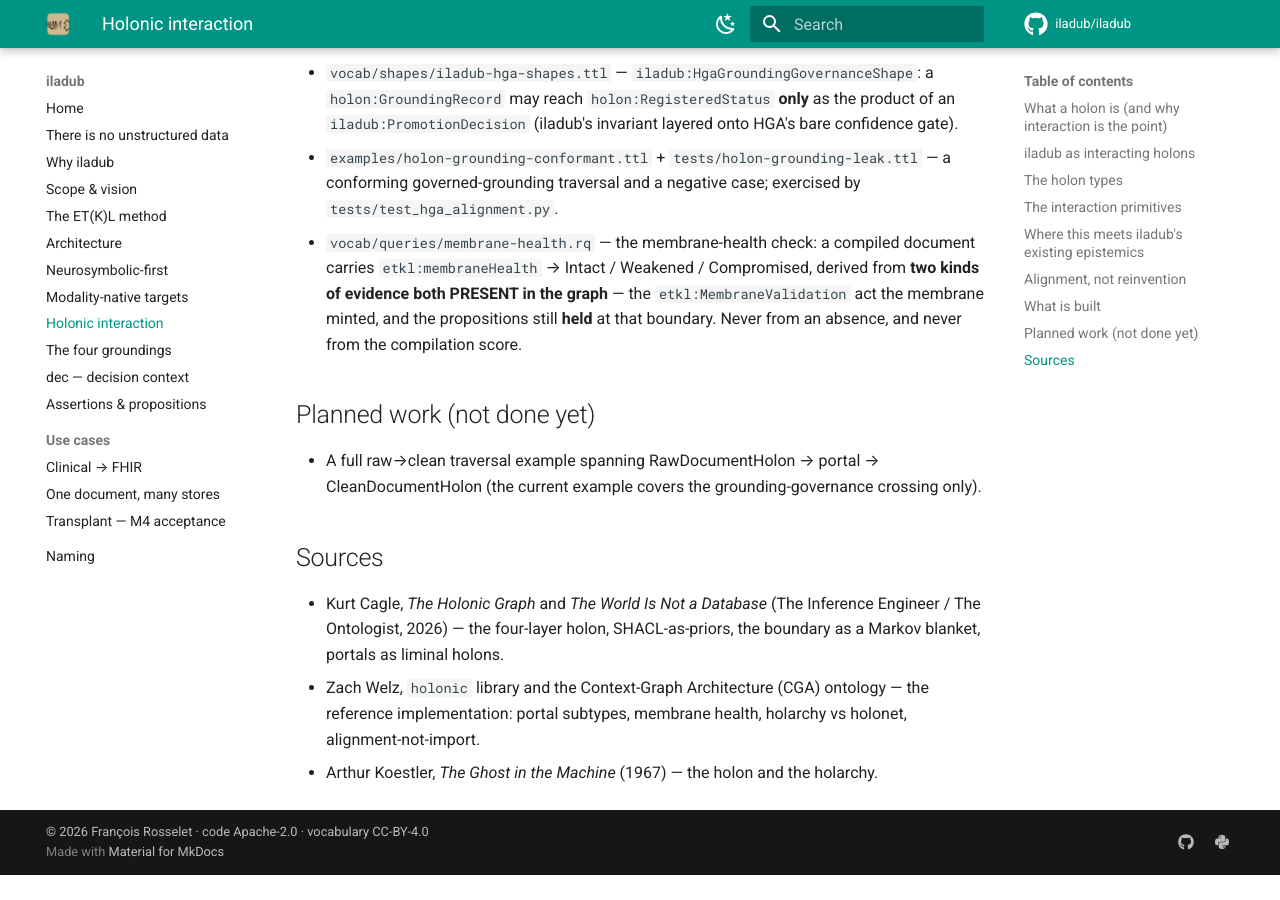
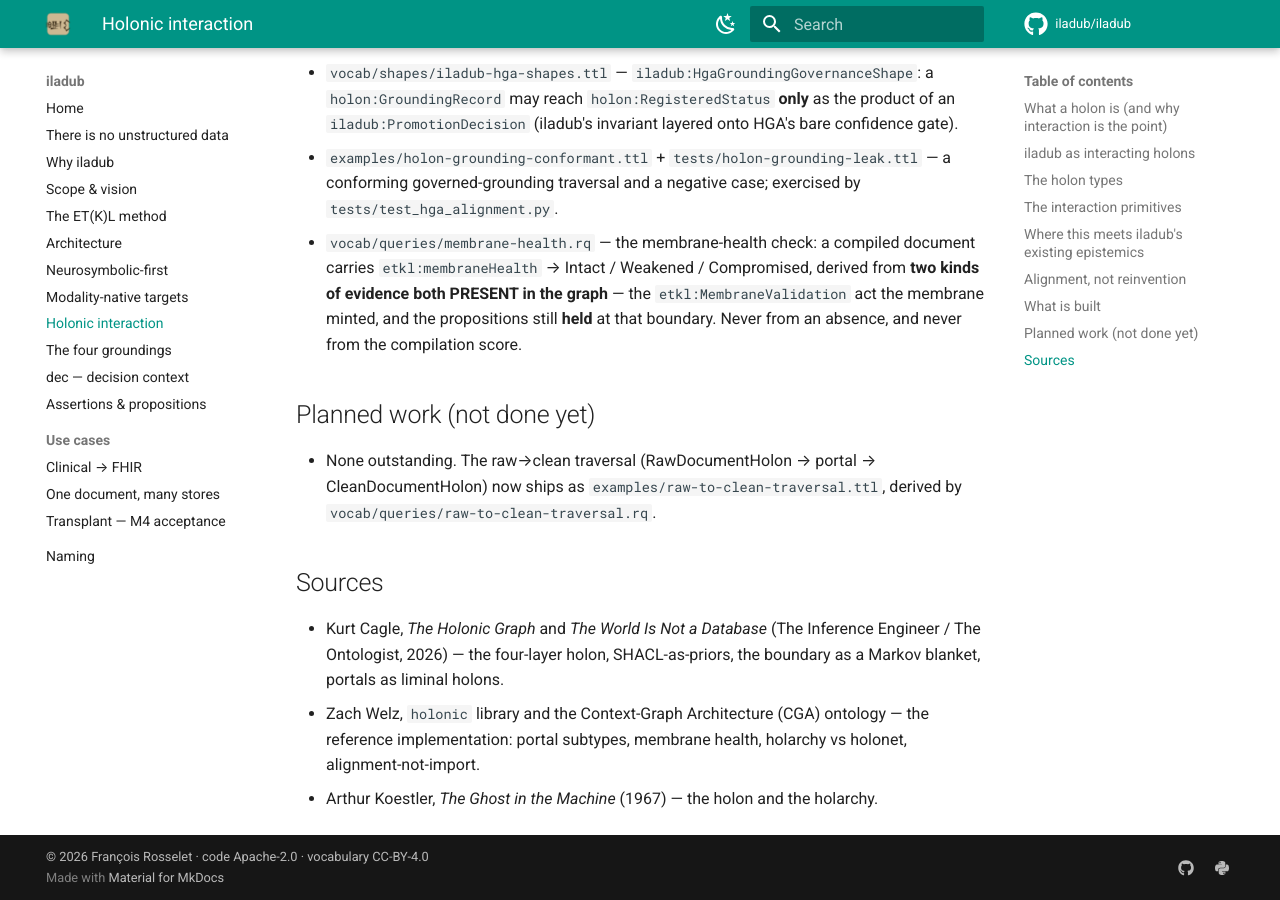
Before and after one commit to iladub/iladub, an MkDocs documentation site: the page built from docs/holonic-interaction.md, in a window 1280 px wide and 900 px high, scrolled down 3701 px. Built offline with MkDocs 1.6.1 and Material for MkDocs 9.7.7, drawn with Linux system fonts in a browser that asks for light colours; comment, search, counter and statistics services are not loaded; before the commit the page ends 4576 px from its top, so only the background shows below that.

Commit message:
holon:06 Task 5 (steps 1-3): criterion met; residues R316/R317 raised
holon:06 met on 2026-10-15 with oracleArtifact; proposed edge to holon:01
asserted (M17 forced it, M19 ablation passes); landscape regenerated;
holonic-interaction.md planned-work item closed. Baseline regenerate deferred
to the controller.

Co-Authored-By: Claude Sonnet 5.5 <noreply@anthropic.com>
Claude-Session: https://claude.ai/code/session_01DQwZTP9iYfLvX7Uc5qmNQi

```diff
--- a/docs/holonic-interaction.md
+++ b/docs/holonic-interaction.md
@@ -162,8 +162,9 @@ holon types and its grounding portal are defined in the `iladub`/`dec` namespace
 
 ## Planned work (not done yet)
 
-- A full raw→clean traversal example spanning RawDocumentHolon → portal → CleanDocumentHolon
-  (the current example covers the grounding-governance crossing only).
+- None outstanding. The raw→clean traversal (RawDocumentHolon → portal → CleanDocumentHolon)
+  now ships as `examples/raw-to-clean-traversal.ttl`, derived by
+  `vocab/queries/raw-to-clean-traversal.rq`.
 
 ## Sources
 
```
Also changed, not shown: docs/superpowers/arc-dependency-landscape.md (+3 -4 lines), docs/superpowers/residues-open.md (+2 -0 lines), docs/superpowers/residues.md (+2 -0 lines), 1 other file.
